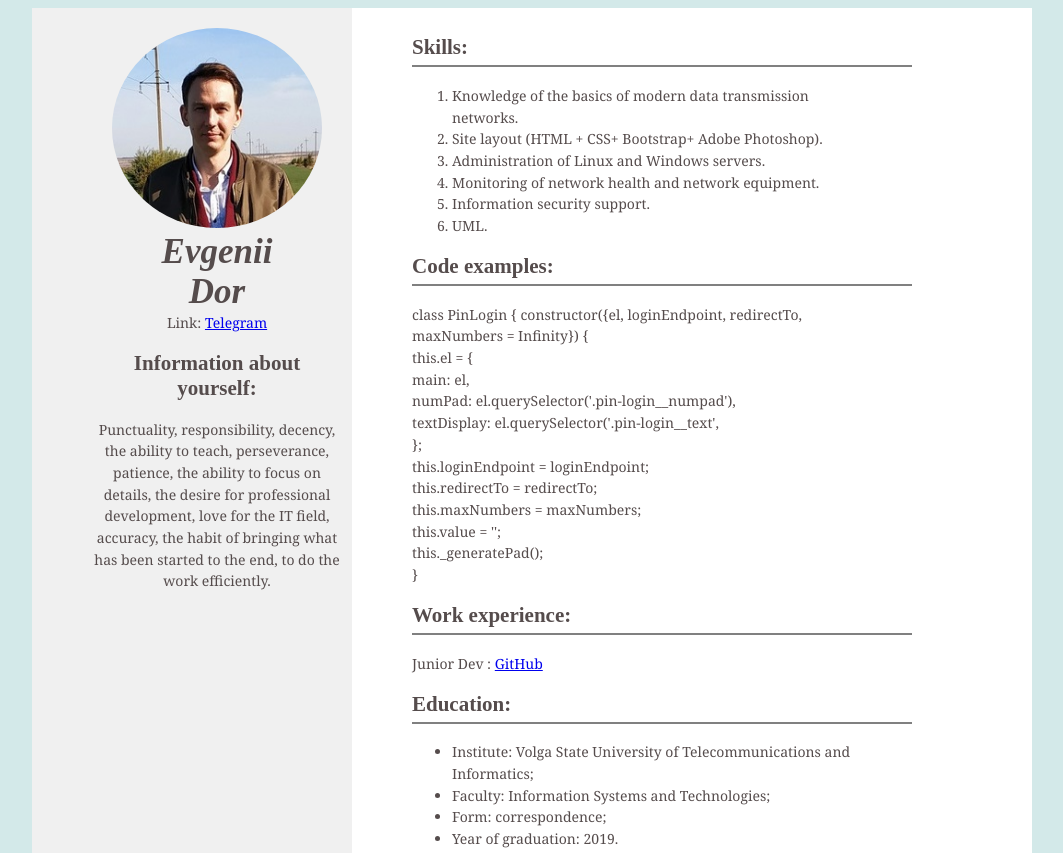
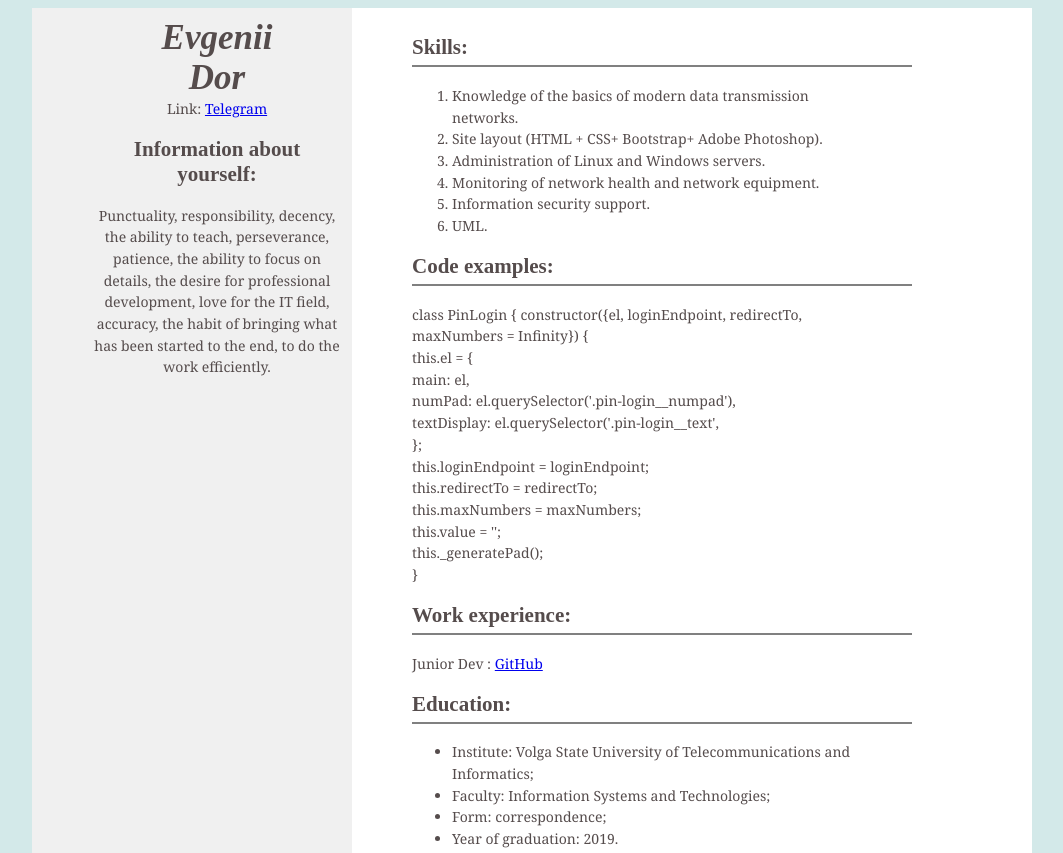
Before and after one commit to evgeniiDJS/rsschool-cv, a website: page index.html in a window 1280 px wide. Shown: the top 853 px of the page, without its empty margins (108-1171 px from the left). Drawn offline with Linux system fonts and the light colour scheme.

Commit message:
fix:foto

```diff
--- a/index.html
+++ b/index.html
@@ -11,7 +11,7 @@
     <div class="container">
         <aside>
             <div class="name">
-                <img src="./assets/img/my_foto.jpg" alt="foto">
+               <!--  <img src="./assets/img/my_foto.jpg" alt="foto"> -->
                 <h1 style="margin: 0; padding: 0;">Evgenii</h1>
                 <h1 style="margin: 0; padding: 0;">Dor</h1>
             </div>
```
